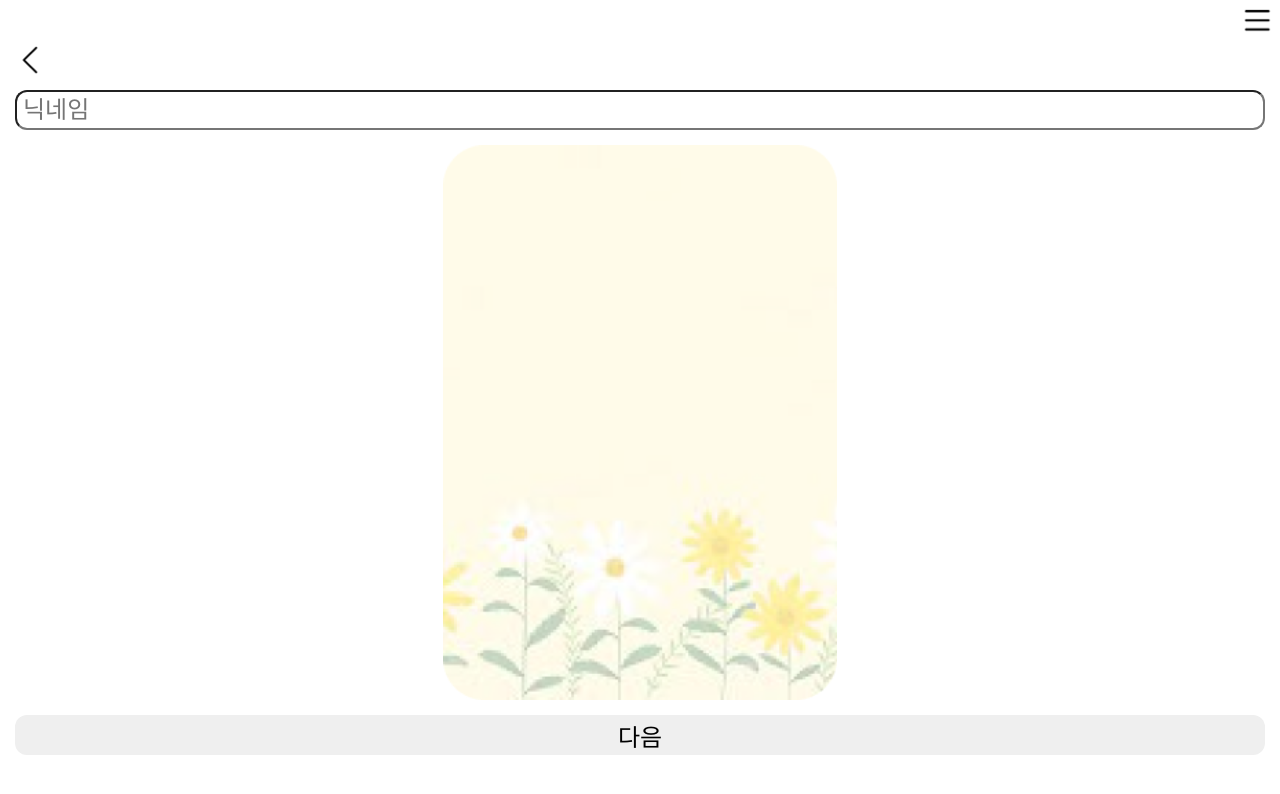
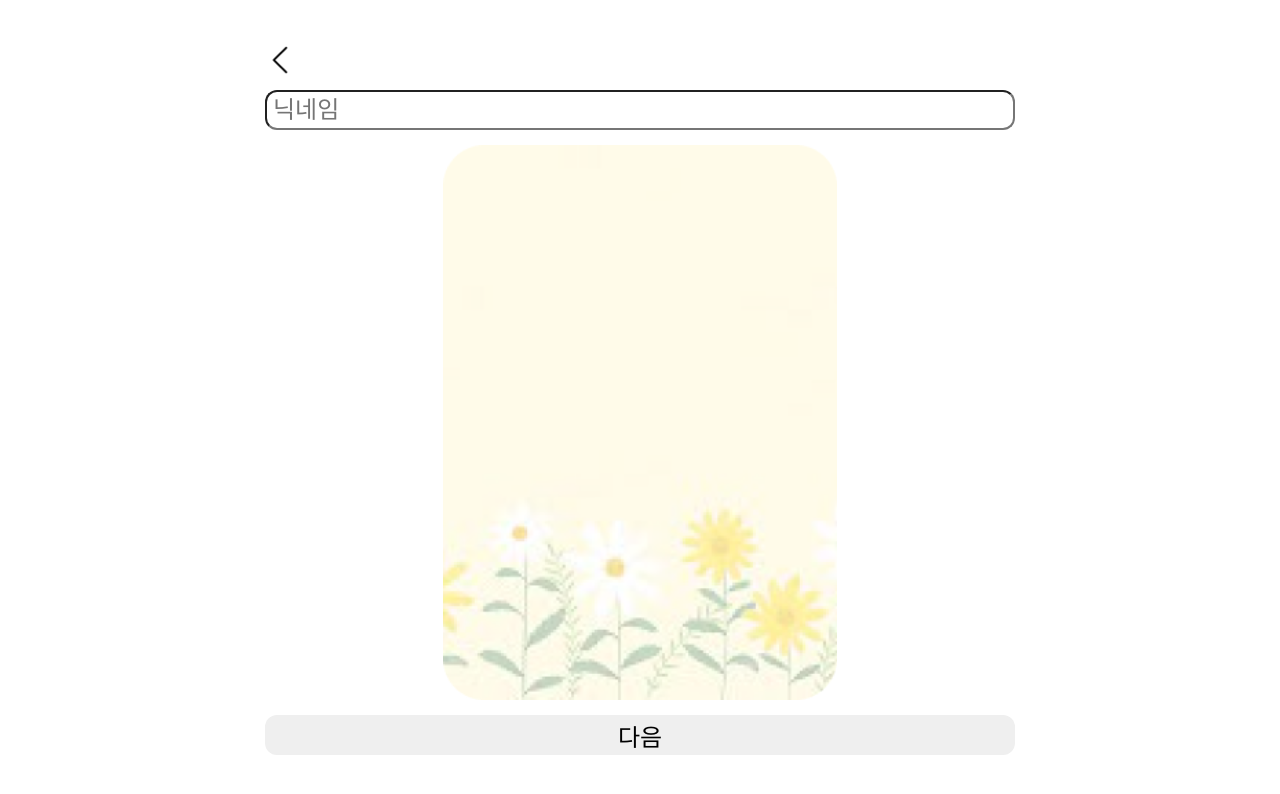
Before and after one commit to 2022Letters/frontend, a React (Create React App) app: page /guest/write in a window 1280 px wide. Shown: the top 794 px of the page. Built offline with nearby package versions, Linux system fonts and the light colour scheme; a web font is replaced by a local one.

Commit message:
Style : #8 globalstyle 양식 변경

```diff
--- a/src/common/style/GlobalStyle.ts
+++ b/src/common/style/GlobalStyle.ts
@@ -13,6 +13,17 @@ html,body, #root{
   width:100%;
   height:100%;
   font-size:16px;
+}
+
+#root{
+  position:relative;
+  overflow-x: hidden;
+}
+
+body{
+  max-width:780px;
+  min-height:100%;
+  margin:0 auto;
 }
 
 button{
--- a/src/pages/GuestWrite.tsx
+++ b/src/pages/GuestWrite.tsx
@@ -44,7 +44,7 @@ const Letter = styled.textarea`
   width: 100%;
   height: 100%;
   font-size: ${theme.calcRem(24)};
-  padding: 6px;
+  padding: 12px;
   border: none;
   z-index: 1;
   position: absolute;
```
